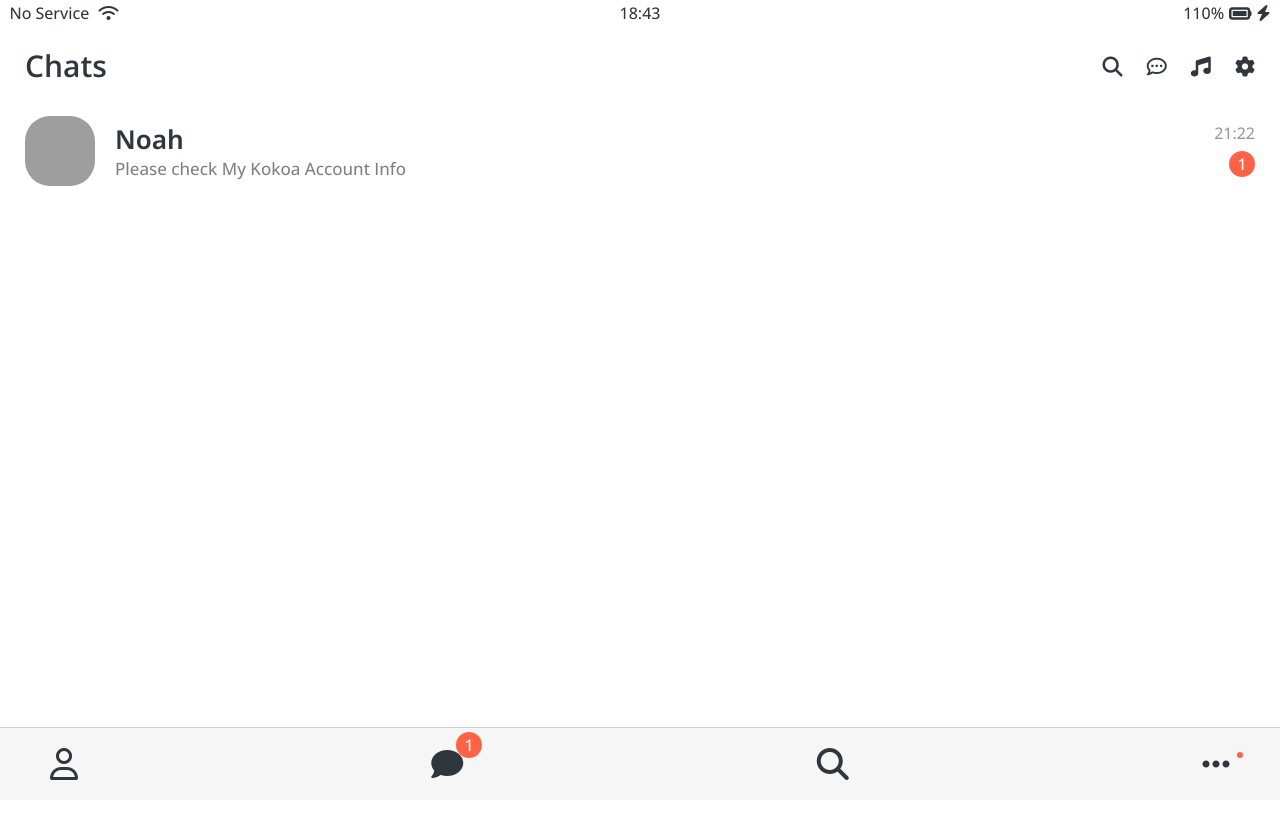
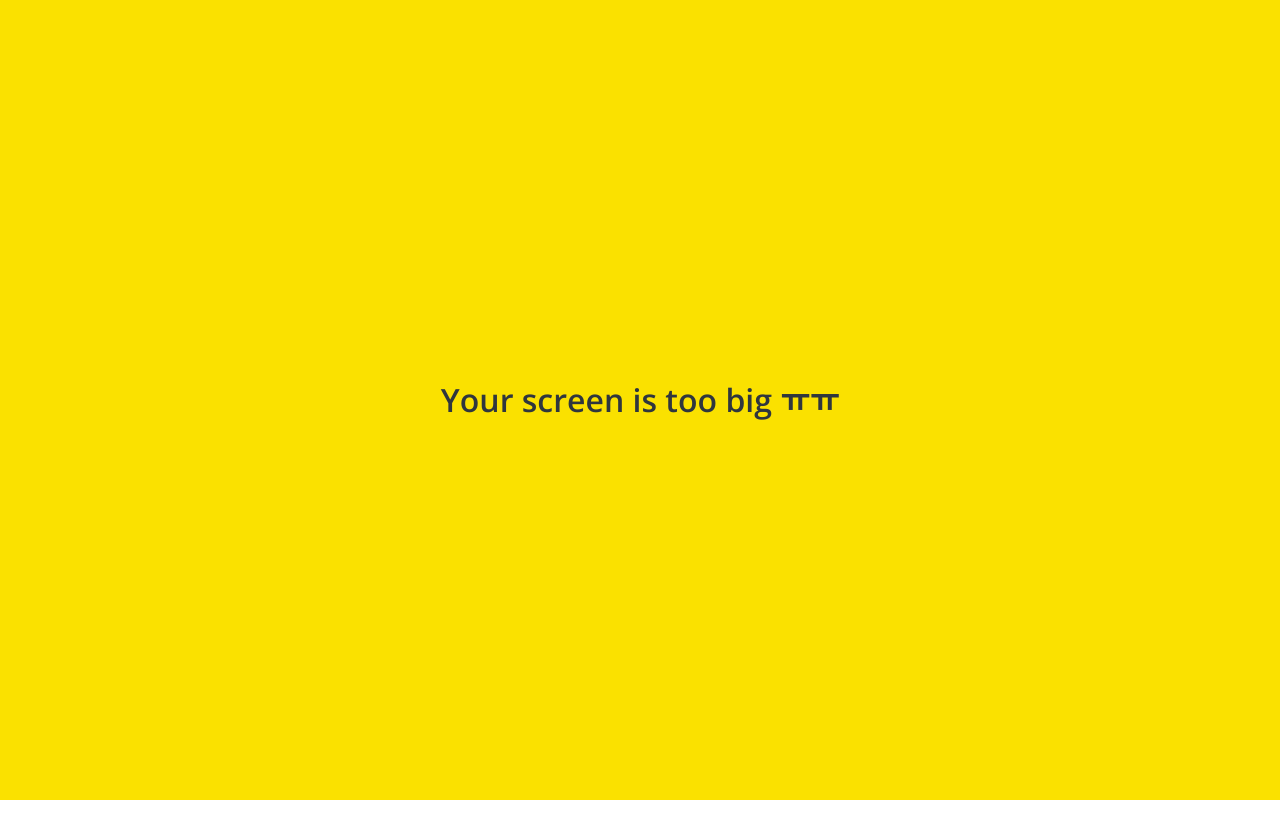
Before and after one commit to dkdk1336/kokoa-clone-2025, a plain HTML site: page chats.html in a window 1280 px wide. Shown: the top 838 px of the page. Drawn offline with nearby package versions, Linux system fonts and the light colour scheme; grey boxes are pictures that could not be loaded.

Commit message:
6.40 No Mobile Media Query
유저가 큰 화면으로 보는 것을 방지하는 화면 추가

```diff
--- a/chats.html
+++ b/chats.html
@@ -28,7 +28,9 @@
         <span><i class="fa-solid fa-magnifying-glass fa-lg"></i></span>
         <span><i class="fa-regular fa-comment-dots fa-lg"></i></span>
         <span><i class="fa-solid fa-music fa-lg"></i></span>
-        <span><i class="fa-solid fa-gear fa-lg"></i></span>
+        <span
+          ><a href="settings.html"><i class="fa-solid fa-gear fa-lg"></i></a
+        ></span>
       </div>
     </header>
 
@@ -82,6 +84,10 @@
       </ul>
     </nav>
 
+    <div id="no-mobile">
+      <span>Your screen is too big ㅠㅠ</span>
+    </div>
+
     <!-- 이 script는 fontawesome 아이콘을 사용하기 위한 코드입니다. -->
     <script
       src="https://kit.fontawesome.com/e94923200a.js"
--- /dev/null
+++ b/css/components/no-mobile.css
@@ -0,0 +1,25 @@
+#no-mobile {
+  display: none;
+}
+@media screen and (min-width: 550px) {
+  #no-mobile {
+    position: fixed;
+
+    z-index: 99;
+    width: 100vw;
+    height: 100vh;
+    background-color: var(--yellow);
+    top: 0;
+    display: flex;
+    justify-content: center;
+    align-items: center;
+    font-size: 32px;
+    font-weight: 600;
+  }
+  /* 스크롤 불가 설정 */
+  body {
+    margin: 0;
+    height: 100%;
+    overflow: hidden;
+  }
+}
--- a/css/styles.css
+++ b/css/styles.css
@@ -12,6 +12,7 @@
 @import "components/badge.css";
 @import "components/point.css";
 @import "components/icom-row.css";
+@import "components/no-mobile.css";
 
 /* Screens */
 @import "screens/login.css";
```
Also changed, not shown: chat.html (+4 -0 lines), find.html (+5 -1 lines), friends.html (+3 -2 lines), index.html (+12 -3 lines), more.html (+4 -0 lines), settings.html (+5 -1 lines).
